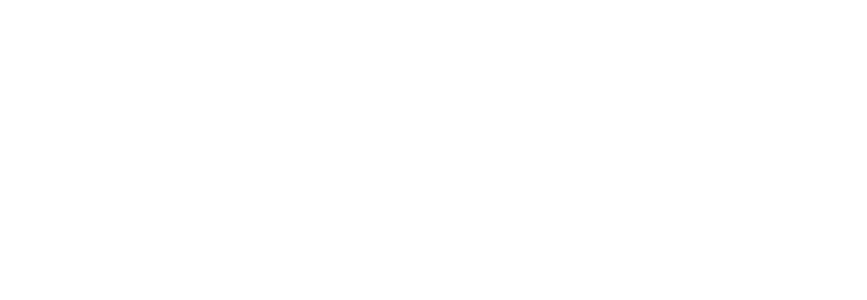
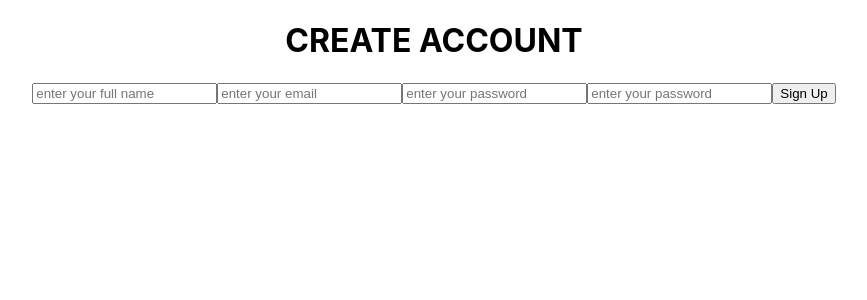
Before and after one commit to HadiHD17/Time-Capsule-Client, a React (Create React App) app: page /Register in a window 1280 px wide. Before the commit this address had no page. Shown: the top 300 px of the page, without its empty margins (206-1073 px from the left). Built offline with nearby package versions, Linux system fonts and the light colour scheme.

Commit message:
finished register no style

```diff
--- a/src/pages/HomePage.jsx
+++ b/src/pages/HomePage.jsx
@@ -44,8 +44,6 @@
                 </div>
             </div>
         </div>
-
-
     </div>
   )
 }
--- /dev/null
+++ b/src/pages/RegisterPage.jsx
@@ -0,0 +1,65 @@
+import React, {useState} from 'react'
+
+const RegisterPage = () => {
+    const [fullname, setfullname] = useState("");
+    const [email, setemail] = useState("");
+    const [password, setpassword] = useState("");
+    const [confirmpassword, setconfirmpassword] = useState("");
+
+    const Register = (e) => {
+        e.preventDefault();
+
+        const formdata = new FormData();
+        formdata.append("fullname", fullname);
+        formdata.append("email", email);
+        formdata.append("password", password);
+        formdata.append("confirmpassword", confirmpassword);
+
+        //for(let pair of formdata.entries()){
+          //  console.log(pair[0] + ": " + pair[1]);
+        //}
+    }
+  return (
+    <div className="RegisterForm">
+        <h1>CREATE ACCOUNT</h1>
+        <form>
+            <input
+            type="text"
+            id="fullname"
+            className="fullname"
+            placeholder="enter your full name"
+            onChange={(e) => setfullname(e.target.value)}
+            required />
+
+            <input
+            type="text"
+            id="email"
+            className="email"
+            placeholder="enter your email"
+            onChange={(e) => setemail(e.target.value)}
+            required />
+
+            <input
+            type="text"
+            id="password"
+            className="password"
+            placeholder="enter your password"
+            onChange={(e) => setpassword(e.target.value)}
+            required />
+
+            <input
+            type="text"
+            id="confirmpassword"
+            className="confirmpassword"
+            placeholder="enter your password"
+            onChange={(e) => setconfirmpassword(e.target.value)}
+            required />
+
+            <button type="submit" className="registerbtn" onClick={Register}>Sign Up</button>
+
+        </form>
+    </div>
+  )
+}
+
+export default RegisterPage
--- a/src/routes/MyRoutes.jsx
+++ b/src/routes/MyRoutes.jsx
@@ -2,12 +2,13 @@
 import { Routes, Route } from 'react-router-dom'
 import HomePage from '../pages/HomePage'
 import LoginPage from '../pages/LoginPage'
+import RegisterPage from '../pages/RegisterPage'
 
 const MyRoutes = () => {
   return (
     <Routes>
-        <Route path="/Home" element={<HomePage/>}/>
         <Route path="/Login" element={<LoginPage/>}/>
+        <Route path ="Register" element={<RegisterPage/>}/>
     </Routes>
 
   )
```
